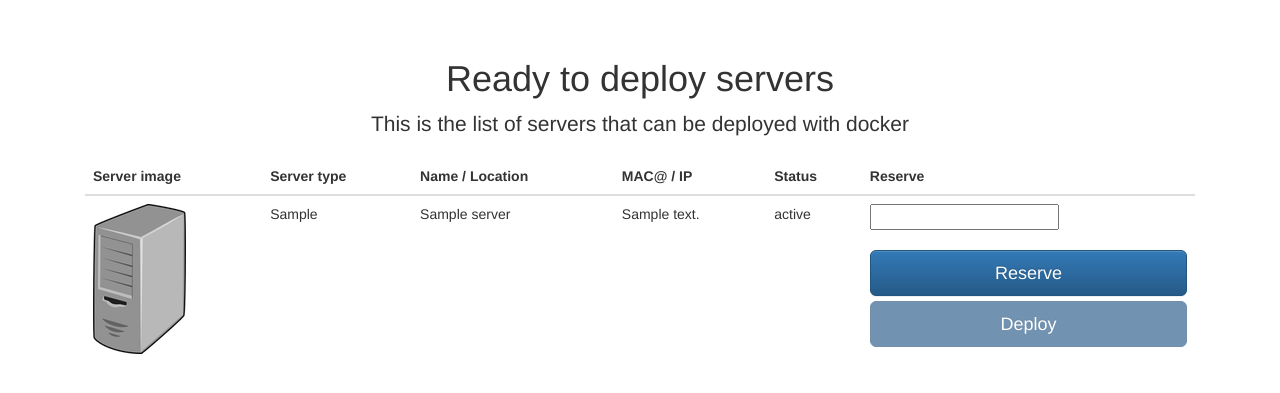
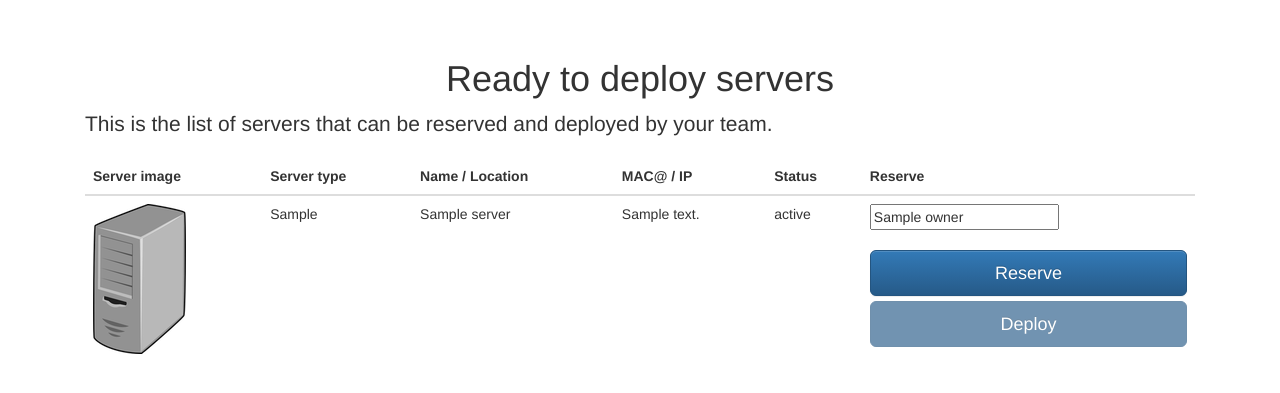
Before and after one commit to uggla/synergydemo, a Flask app: template templates/ready2deploy.html in a window 1280 px wide. Shown: the part 51-444 px from the top of the page. Run offline with Flask 2, Linux system fonts and the light colour scheme; the template is opened without the code that fills it: most values are stand-ins (such as "Sample title", 1, 10 or a date in 2020); some libraries are stand-ins or nearby versions.

Commit message:
Put in place server reservation

```diff
--- a/server.py
+++ b/server.py
@@ -41,7 +41,10 @@ class Reservation(object):
         self.save()
 
     def get(self, uuid):
-        return self.data[uuid]
+        try:
+            return self.data[uuid]
+        except KeyError:
+            return ""
 
 app = Flask(__name__)
 sockets = Sockets(app)
@@ -83,7 +86,9 @@ def handle_invalid_usage(error):
 
 
 @sockets.route('/reserve/<uuid>')
-def echo_socket(ws, uuid):
+def reserve(ws, uuid):
+    owner = ws.receive()
+    resa.reserve(uuid, owner)
     ws.send(uuid)
 
 
@@ -120,7 +125,8 @@ def ready2deploy():
                     'name': server['name'],
                     'uuid': server['uuid'],
                     'macaddress': macaddress,
-                    'powerState': server['powerState']
+                    'powerState': server['powerState'],
+                    'owner': resa.get(server['uuid'])
                     })
     html = render_template("ready2deploy.html", data2print)
     return html
--- a/templates/available.html
+++ b/templates/available.html
@@ -31,7 +31,7 @@ function remove(pid){
 
 {% block content %}
     <h1>Available servers</h1>
-    <p class="lead">This is the list of servers available (without an applied profile), notify the infrastructure team that will assign the server you want.</p>
+    <p class="text-left lead">This is the list of servers available (without an applied profile), notify the infrastructure team that will assign the server you want.</p>
 
     <div class="table-responsive">
     <table class="table">
--- a/templates/deployed.html
+++ b/templates/deployed.html
@@ -29,7 +29,7 @@ function remove(pid){
 
 {% block content %}
     <h1>Deployed servers</h1>
-    <p class="lead">This is the list of servers deployed that you can import into your docker-machine</p>
+    <p class="text-left lead">This is the list of servers deployed that you can import into your docker-machine</p>
 
     <div class="table-responsive">
     <table class="table">
--- a/templates/ready2deploy.html
+++ b/templates/ready2deploy.html
@@ -11,7 +11,10 @@ function reserve(uuid){
     if ("WebSocket" in window) {
         url = "ws://" + server + "/reserve/" + uuid
         ws = new WebSocket(url);
-        ws.onmessage = function (msg) { alert(msg.data) };
+        ws.onopen = function (event) { ws.send($("#owner").val()); };
+        ws.onmessage = function (msg) {
+            msg = msg.data + " registered."
+            alert(msg) };
     } else {
         alert("WebSocket not supported");
     }
@@ -30,7 +33,7 @@ function reserve(uuid){
 
 {% block content %}
     <h1>Ready to deploy servers</h1>
-    <p class="lead">This is the list of servers that can be deployed with docker</p>
+    <p class="text-left lead">This is the list of servers that can be reserved and deployed by your team.</p>
 
     <div class="table-responsive">
     <table class="table">
@@ -59,7 +62,7 @@ function reserve(uuid){
           <td class="text-left">{{ server["name"] }}</td>
           <td class="text-left">{{ server["macaddress"] }}</td>
           <td class="text-left">{{ server["powerState"] }}</td>
-          <td class="text-left"><input type="text" id="owner"><br><br>
+          <td class="text-left"><input type="text" id="owner" value="{{ server.owner }}"><br><br>
           <!--
           <button id="reserve" type="button" class="btn btn-primary" onClick="reserve('{{ server["uuid"] }}')">Reserve</button>
           <button id="reserve" type="button" class="btn btn-primary" disabled="disabled" onClick="deploy('{{ server["uuid"] }}')">Deploy</button>
```
